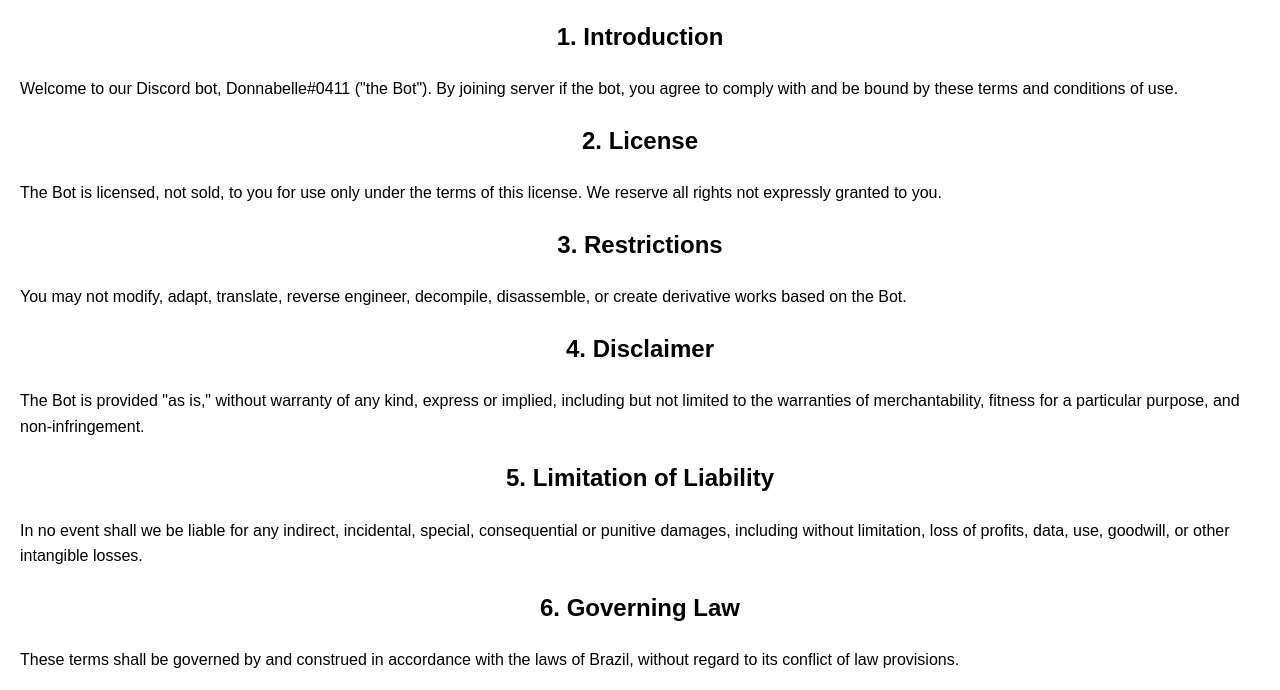
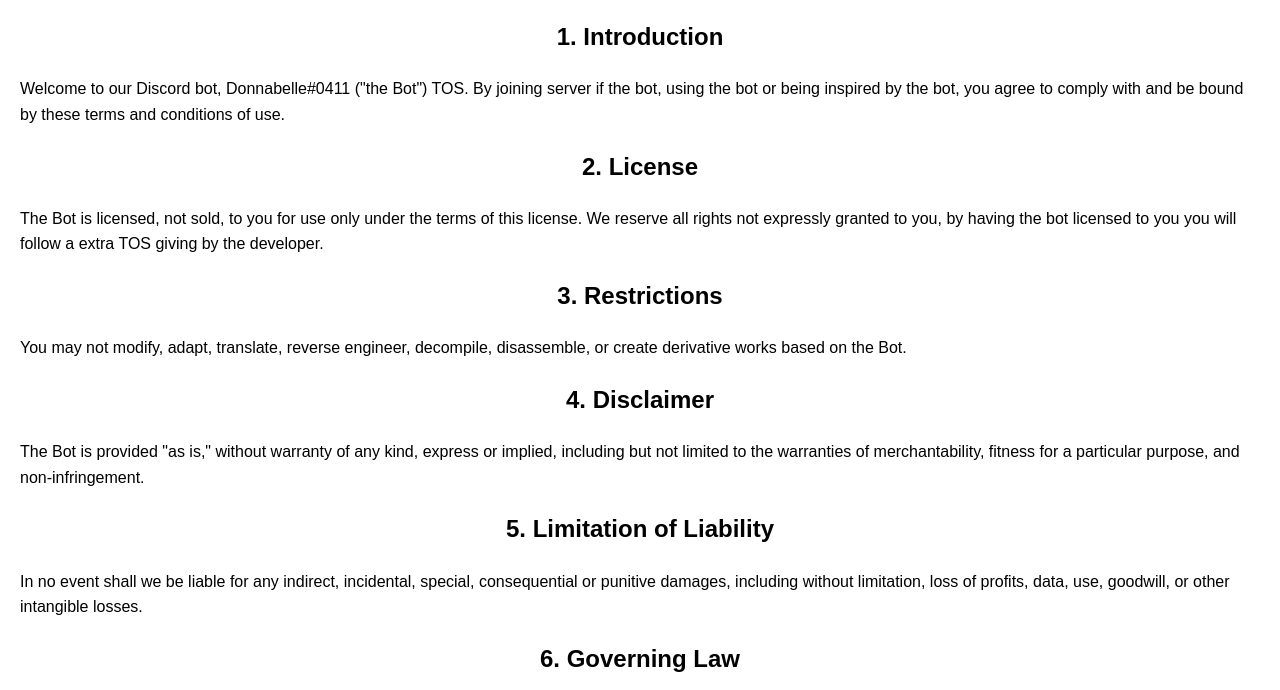
Before and after one commit to lux-206/lux-206.github.io, a plain HTML site: page tos.html in a window 1280 px wide. Shown: the part 76-766 px from the top of the page. Drawn offline with Linux system fonts and the light colour scheme.

Commit message:
Update tos.html

```diff
--- a/tos.html
+++ b/tos.html
@@ -25,11 +25,11 @@
     <main>
         <section>
             <h2>1. Introduction</h2>
-            <p>Welcome to our Discord bot, Donnabelle#0411 ("the Bot"). By joining server if the bot, you agree to comply with and be bound by these terms and conditions of use.</p>
+            <p>Welcome to our Discord bot, Donnabelle#0411 ("the Bot") TOS. By joining server if the bot, using the bot or being inspired by the bot, you agree to comply with and be bound by these terms and conditions of use.</p>
         </section>
         <section>
             <h2>2. License</h2>
-            <p>The Bot is licensed, not sold, to you for use only under the terms of this license. We reserve all rights not expressly granted to you.</p>
+            <p>The Bot is licensed, not sold, to you for use only under the terms of this license. We reserve all rights not expressly granted to you, by having the bot licensed to you you will follow a extra TOS giving by the developer.</p>
         </section>
         <section>
             <h2>3. Restrictions</h2>
```
